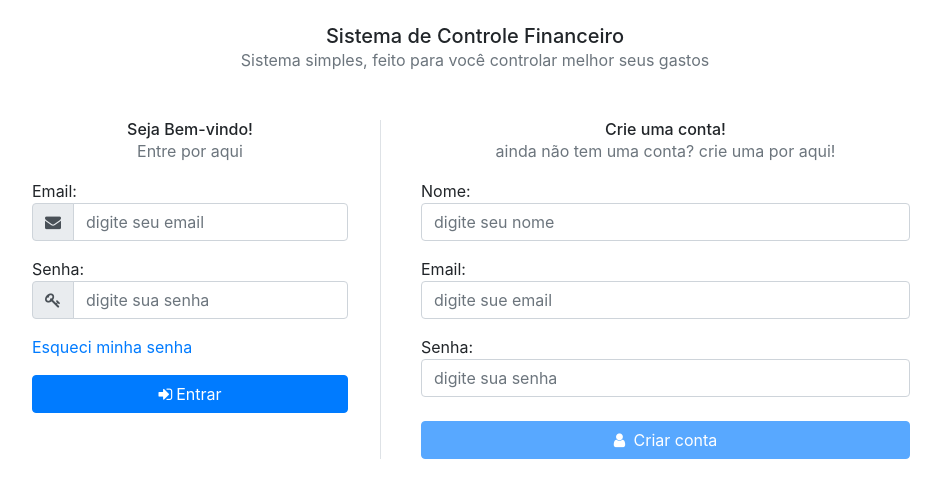
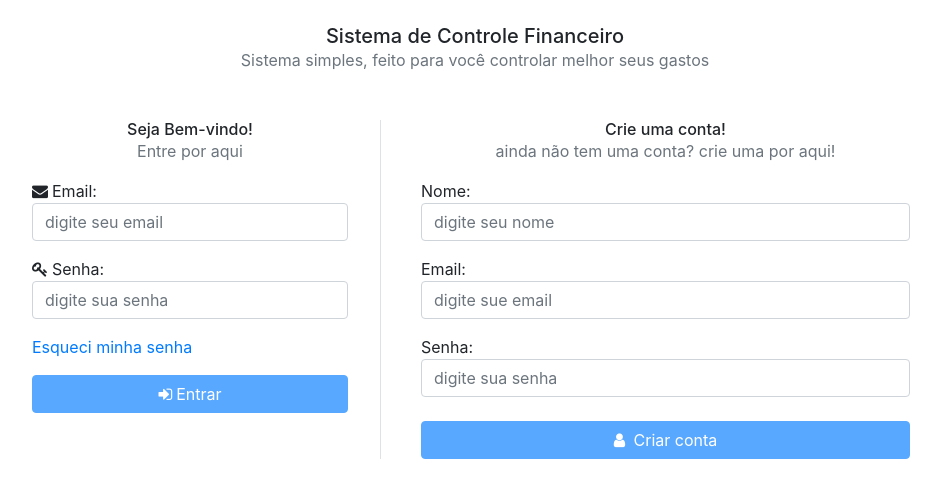
Before and after one commit to FelipeDuarte21/controle_financeiro-front_end-angular, an Angular app: page /#/login in a window 1280 px wide. Shown: the top 498 px of the page, without its empty margins (165-1106 px from the left). Built offline with nearby package versions, Linux system fonts and the light colour scheme.

Commit message:
Implementando o modulo de validação de input e implementando o modulo de login

```diff
--- /dev/null
+++ b/src/app/authentication/auth/auth.service.ts
@@ -0,0 +1,55 @@
+import { Injectable } from "@angular/core";
+import { BehaviorSubject, Observable } from "rxjs";
+import { UserToken } from "../user.model";
+import { TokenService } from "./token.service";
+import { Router } from "@angular/router";
+
+import jwt_decode from 'jwt-decode';
+
+@Injectable()
+export class AuthService{
+
+    private userSubject = new BehaviorSubject<UserToken>(null);
+
+    constructor(
+        private tokenService: TokenService,
+        private router: Router
+    ){}
+
+    loginUser(token:string){
+        this.tokenService.setToken(token);
+
+        token = token.substr(7);
+        let objToken = jwt_decode(token) as any;
+
+        let user = JSON.parse(objToken.sub) as UserToken;
+
+        console.log(user);
+
+        this.userSubject.next(user);
+    }
+
+    getUser(): Observable<UserToken>{
+        return this.userSubject.asObservable();
+    }
+
+    getToken(): string{
+        if(!this.tokenService.getToken()) return null;
+        this.loginUser(this.tokenService.getToken());
+        return this.tokenService.getToken();
+    }
+
+    isUserLogged(): boolean{
+        if(this.tokenService.getToken()){
+            this.loginUser(this.tokenService.getToken());
+            return true;
+        }
+        return false;
+    }
+
+    deslogarUsuario(){
+        this.tokenService.rmvToken();
+        this.router.navigate(['/']);
+    }
+
+}
--- /dev/null
+++ b/src/app/authentication/auth/token.service.ts
@@ -0,0 +1,20 @@
+import { Injectable } from "@angular/core";
+
+@Injectable()
+export class TokenService{
+
+    private KEY:string = "user_token";
+
+    setToken(token: string){
+        window.localStorage.setItem(this.KEY,token);
+    }
+
+    getToken(): string{
+        return window.localStorage.getItem(this.KEY);
+    }
+
+    rmvToken(){
+        window.localStorage.removeItem(this.KEY);
+    }
+
+}
--- a/src/app/authentication/login/login.component.html
+++ b/src/app/authentication/login/login.component.html
@@ -1,30 +1,26 @@
 <h6 class="text-center mb-0">Seja Bem-vindo!</h6>
 <p class="text-center text-muted">Entre por aqui</p>
 
-<form class="px-0 px-md-1 px-lg-2 px-xl-3">
+<form [formGroup]="formLogin" class="px-0 px-md-1 px-lg-2 px-xl-3" (submit)="send()">
+
+    <div class="alert alert-danger p-1 text-center" *ngIf="showErro">email ou senha incorreto!</div>
 
     <div class="form-group mt-3">
-        <label for="email-login" class="mb-0">Email:</label>
-        <div class="input-group">
-            <div class="input-group-prepend">
-                <div class="input-group-text"><i class="fa fa-envelope"></i></div>
-            </div>
-            <input type="email" id="email-login" class="form-control" placeholder="digite seu email">
-        </div>
+        <label for="email-login" class="mb-0"><i class="fa fa-envelope mr-1"></i>Email:</label>
+        <valid-field [form]="formLogin" field="email">
+            <input type="email" id="email-login" formControlName="email" class="form-control" placeholder="digite seu email">
+        </valid-field>
     </div>
 
     <div class="form-group mt-2">
-        <label for="password-login" class="mb-0">Senha:</label>
-        <div class="input-group">
-            <div class="input-group-prepend">
-                <div class="input-group-text"><i class="fa fa-key"></i></div>
-            </div>
-            <input type="password" id="password-login" class="form-control" placeholder="digite sua senha">
-        </div>
+        <label for="password-login" class="mb-0"><i class="fa fa-key mr-1"></i>Senha:</label>
+        <valid-field [form]="formLogin" field="password">
+            <input type="password" id="password-login" formControlName="password" class="form-control" placeholder="digite sua senha">
+        </valid-field>
     </div>
 
     <a href="#" class="my-3">Esqueci minha senha</a>
 
-    <button type="submit" class="btn btn-primary btn-block mt-3"><i class="fa fa-sign-in mr-1"></i>Entrar</button>
+    <button [disabled]="formLogin.invalid" type="submit" class="btn btn-primary btn-block mt-3"><i class="fa fa-sign-in mr-1"></i>Entrar</button>
 
 </form>
--- a/src/app/authentication/login/login.component.ts
+++ b/src/app/authentication/login/login.component.ts
@@ -1,9 +1,58 @@
-import { Component } from "@angular/core";
+import { Component, OnInit } from "@angular/core";
+import { FormBuilder, FormGroup, Validators } from "@angular/forms";
+import { AuthService } from "../auth/auth.service";
+import { LoginService } from "./login.service";
+import { UserLogin } from "./user-login.model";
 
 @Component({
     selector: 'login',
     templateUrl: './login.component.html'
 })
-export class LoginComponent{
+export class LoginComponent implements OnInit{
+
+    formLogin: FormGroup;
+
+    showErro:boolean = false;
+
+    constructor(
+        private formBuilder: FormBuilder,
+        private loginService: LoginService,
+        private authService: AuthService
+    ){}
+
+    ngOnInit(): void {
+        this.formLogin = this.formBuilder.group({
+            email: ['',[
+                Validators.required,
+                Validators.email,
+                Validators.maxLength(80)
+            ]],
+            password: ['',[
+                Validators.required,
+                Validators.minLength(8),
+                Validators.maxLength(16)
+            ]]
+        });
+    }
+
+    send(){
+        let user = this.formLogin.getRawValue() as UserLogin;
+        this.loginService.login(user).subscribe(
+            resp => {
+                console.log(resp);
+
+                this.authService.getUser().subscribe(
+                    user => {
+                        this.loginService.redirectUser(user);
+                    }
+                );
+
+            },
+            err => {
+                this.showErro = true;
+                console.log(err);
+            }
+        );
+    }
 
 }
--- /dev/null
+++ b/src/app/authentication/login/login.service.ts
@@ -0,0 +1,46 @@
+import { HttpClient } from "@angular/common/http";
+import { Injectable } from "@angular/core";
+import { UserLogin } from "./user-login.model";
+
+import { API_ROUTE } from '../../app-api-route';
+
+import { tap } from 'rxjs/operators';
+import { AuthService } from "../auth/auth.service";
+import { UserToken } from "../user.model";
+import { Router } from "@angular/router";
+
+@Injectable()
+export class LoginService{
+
+    constructor(
+        private http: HttpClient,
+        private authService: AuthService,
+        private router: Router
+    ){}
+
+    login(user:UserLogin){
+        return this.http.post(`${API_ROUTE}/login`,user,{observe: 'response'})
+        .pipe(tap(res => {
+            let token = res.headers.get('Authorization');
+            this.authService.loginUser(token);
+        }));
+    }
+
+    redirectUser(user: UserToken){
+
+        let route = "";
+
+        user.types.forEach(type => {
+            if(type === "ROLE_USER"){
+                route = "/category";
+            }
+            if(type == "ROLE_ADMIN"){
+                route = "/admin"
+            }
+        });
+
+        this.router.navigate([route]);
+
+    }
+
+}
--- /dev/null
+++ b/src/app/authentication/login/user-login.model.ts
@@ -0,0 +1,4 @@
+export interface UserLogin{
+    email: string,
+    password: string
+}
--- /dev/null
+++ b/src/app/shared/components/valid-field/valid-field.component.html
@@ -0,0 +1,2 @@
+<ng-content></ng-content>
+<div class="invalid-feedback" *ngIf="checkField()">{{getMessageError()}}</div>
--- /dev/null
+++ b/src/app/shared/components/valid-field/valid-field.component.ts
@@ -0,0 +1,49 @@
+import { Component, EventEmitter, Input, OnChanges, OnInit, Output, SimpleChanges } from "@angular/core";
+import { FormGroup } from "@angular/forms";
+
+@Component({
+    selector: 'valid-field',
+    templateUrl: './valid-field.component.html'
+})
+export class ValidFieldComponent{
+
+    @Input() form:FormGroup;
+    @Input() field: string;
+
+    checkField(): boolean{
+        let check = this.form.get(this.field).errors && this.form.get(this.field).touched;
+        let input  = document.querySelector(`[formControlName=${this.field}]`);
+        if(check){
+            input.classList.add('is-invalid');
+        }else{
+            if(input.classList.contains('is-invalid')){
+                input.classList.remove('is-invalid');
+            }
+        }
+        return check;
+    }
+
+    getMessageError(): string{
+
+        let message = "";
+
+        if(this.form.get(this.field).errors?.required){
+            message = "campo requerido";
+        }
+
+        if(this.form.get(this.field).errors?.email){
+            message = "email inválido";
+        }
+
+        if(this.form.get(this.field).errors?.minlength){
+            message = "campo não atingiu valor mínimo";
+        }
+
+        if(this.form.get(this.field).errors?.maxlength){
+            message = "campo ultrapassou valor máximo";
+        }
+
+        return message;
+    }
+
+}
```
Also changed, not shown: src/app/authentication/authentication.module.ts (+9 -1 lines), src/app/authentication/login/login.module.ts (+9 -1 lines), src/app/authentication/user.model.ts (+7 -0 lines), src/app/shared/components/valid-field/valid-field.module.ts (added, +21 -0 lines).
